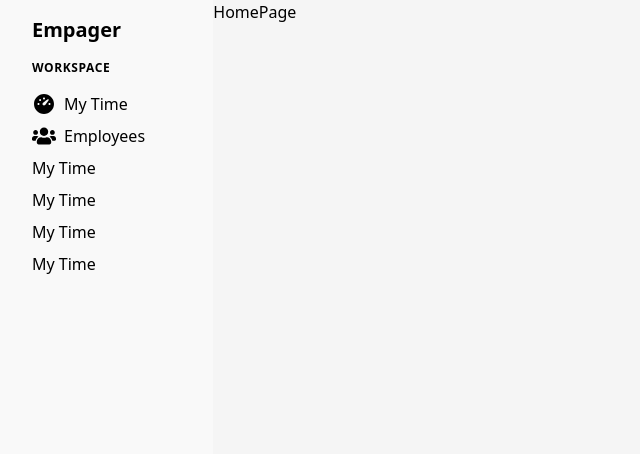
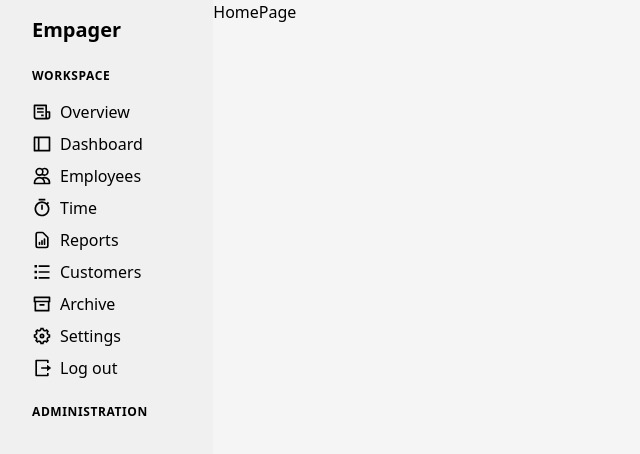
Before and after one commit to Simo672K/empager, a React (Vite) app: page / in a window 1280 px wide. Shown: the top 454 px of the page, without its empty margins (0-640 px from the left). Built offline with nearby package versions, Linux system fonts and the light colour scheme; the HTML template or start-up script is replaced by a standard one.

Commit message:
Side bar ui

```diff
--- a/package.json
+++ b/package.json
@@ -7,7 +7,8 @@
     "dev": "vite",
     "build": "tsc && vite build",
     "preview": "vite preview",
-    "tauri": "tauri"
+    "tauri": "tauri",
+    "start": "tauri dev"
   },
   "dependencies": {
     "@radix-ui/react-form": "0.0.3",
--- a/src/components/Sidebar/SideBar.tsx
+++ b/src/components/Sidebar/SideBar.tsx
@@ -1,28 +1,54 @@
 import SideBarNav from "./SideBarNav"
 import SideBarNavLink from "./SideBarNavLink"
 import SideBarSectionTitle from "./SideBarSectionTitle"
-import {RiDashboard3Fill} from 'react-icons/ri'
-import {FaUsers} from 'react-icons/fa'
+import { RiLayoutLeftLine, RiSettings5Line, RiLogoutBoxRLine, RiTimerLine, RiListCheck, RiArchiveLine } from 'react-icons/ri'
+import {HiOutlineDocumentReport,HiOutlineUsers} from 'react-icons/hi'
+import { BiReceipt } from 'react-icons/bi'
 
 function SideBar() {
   return (
-    <aside className="basis-2/12 bg-[#F9F9F9] px-8 py-4">
+    <aside className="basis-2/12 bg-[#F0F0F0] px-8 py-4">
       <h2 className="text-xl font-bold">Empager</h2>
       <SideBarSectionTitle>Workspace</SideBarSectionTitle>
       <SideBarNav>
         <SideBarNavLink>
-          <RiDashboard3Fill className='me-2' size={24}/>
-          My Time
+          <BiReceipt className='me-2' size={20}/>
+          Overview
         </SideBarNavLink>
         <SideBarNavLink>
-          <FaUsers className='me-2' size={24}/>
+          <RiLayoutLeftLine className='me-2' size={20}/>
+          Dashboard
+        </SideBarNavLink>
+        <SideBarNavLink>
+          <HiOutlineUsers className='me-2' size={20}/>
           Employees
         </SideBarNavLink>
-        <SideBarNavLink>My Time</SideBarNavLink>
-        <SideBarNavLink>My Time</SideBarNavLink>
-        <SideBarNavLink>My Time</SideBarNavLink>
-        <SideBarNavLink>My Time</SideBarNavLink>
+        <SideBarNavLink>
+          <RiTimerLine className='me-2' size={20}/>
+          Time
+        </SideBarNavLink>
+        <SideBarNavLink>
+          <HiOutlineDocumentReport className='me-2' size={20}/>
+          Reports
+        </SideBarNavLink>
+        <SideBarNavLink>
+          <RiListCheck className='me-2' size={20}/>
+          Customers
+        </SideBarNavLink>
+        <SideBarNavLink>
+          <RiArchiveLine className='me-2' size={20}/>
+          Archive
+        </SideBarNavLink>
+        <SideBarNavLink>
+          <RiSettings5Line className='me-2' size={20}/>
+          Settings
+        </SideBarNavLink>
+        <SideBarNavLink>
+          <RiLogoutBoxRLine className='me-2' size={20}/>
+          Log out
+        </SideBarNavLink>
       </SideBarNav>
+      <SideBarSectionTitle>Administration</SideBarSectionTitle>
     </aside>
   )
 }
--- a/src/components/Sidebar/SideBarNavLink.tsx
+++ b/src/components/Sidebar/SideBarNavLink.tsx
@@ -1,7 +1,7 @@
 function SideBarNavLink({children}: {children:React.ReactNode}) {
   return (
     <li className="mb-2">
-      <a href="#" className="flex items-center">
+      <a href="#" className="flex items-center hover:text-blue-700 hover:font-semibold">
         {children}
       </a>
     </li>
--- a/src/components/Sidebar/SideBarSectionTitle.tsx
+++ b/src/components/Sidebar/SideBarSectionTitle.tsx
@@ -1,6 +1,6 @@
 function SideBarSectionTitle({children}: {children: React.ReactNode}) {
   return (
-    <h4 className="font-bold tracking-wider text-xs uppercase my-4">{children}</h4>
+    <h4 className="font-bold tracking-wider text-xs uppercase mt-6 mb-4">{children}</h4>
   )
 }
 export default SideBarSectionTitle
```
